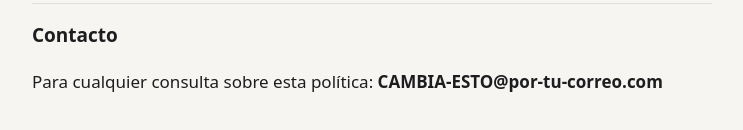
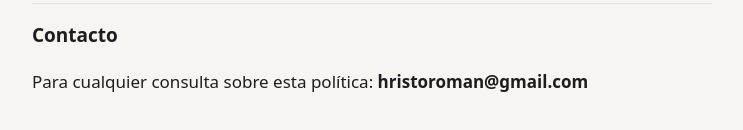
Before and after one commit to hristoroman/Publicador, a plain HTML site: page privacidad.html in a window 1280 px wide. Shown: the part 1326-1456 px from the top of the page, without its empty margins (268-1011 px from the left). Drawn offline with Linux system fonts and the light colour scheme.

```diff
--- a/privacidad.html
+++ b/privacidad.html
@@ -62,7 +62,7 @@
     </ul>
 
     <h2>Contacto</h2>
-    <p>Para cualquier consulta sobre esta política: <strong>CAMBIA-ESTO@por-tu-correo.com</strong></p>
+    <p>Para cualquier consulta sobre esta política: <strong>hristoroman@gmail.com</strong></p>
   </main>
 </body>
 </html>
```
